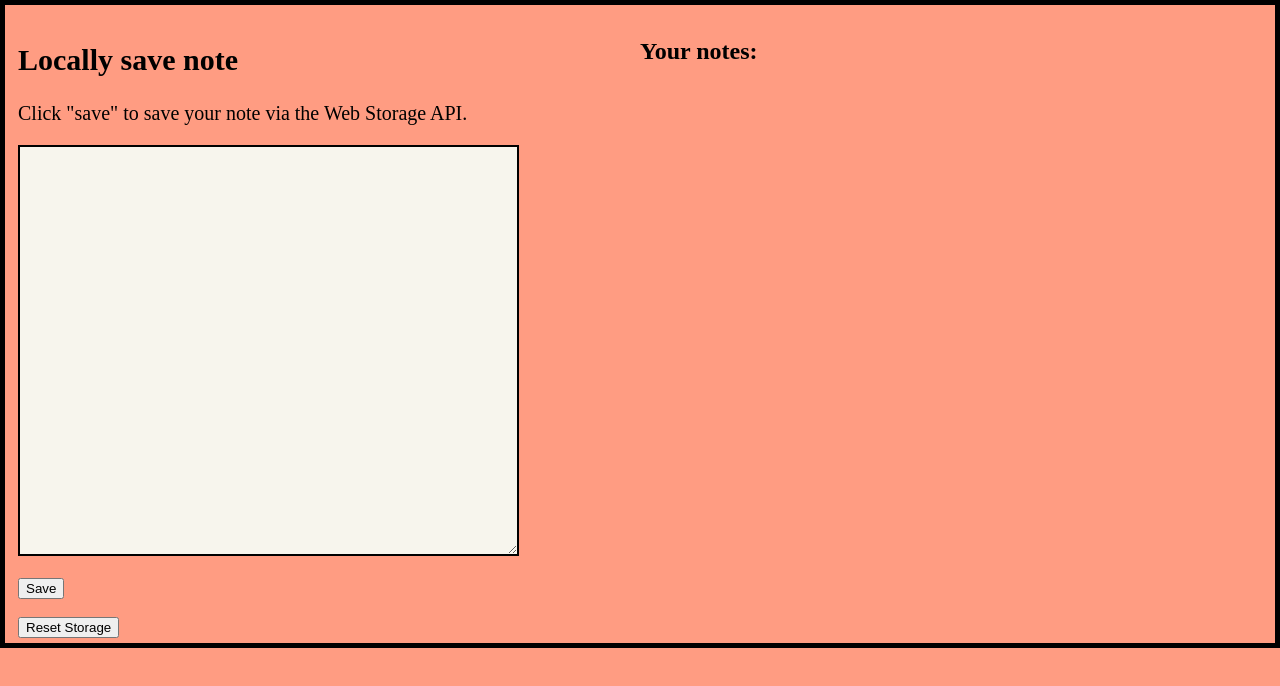
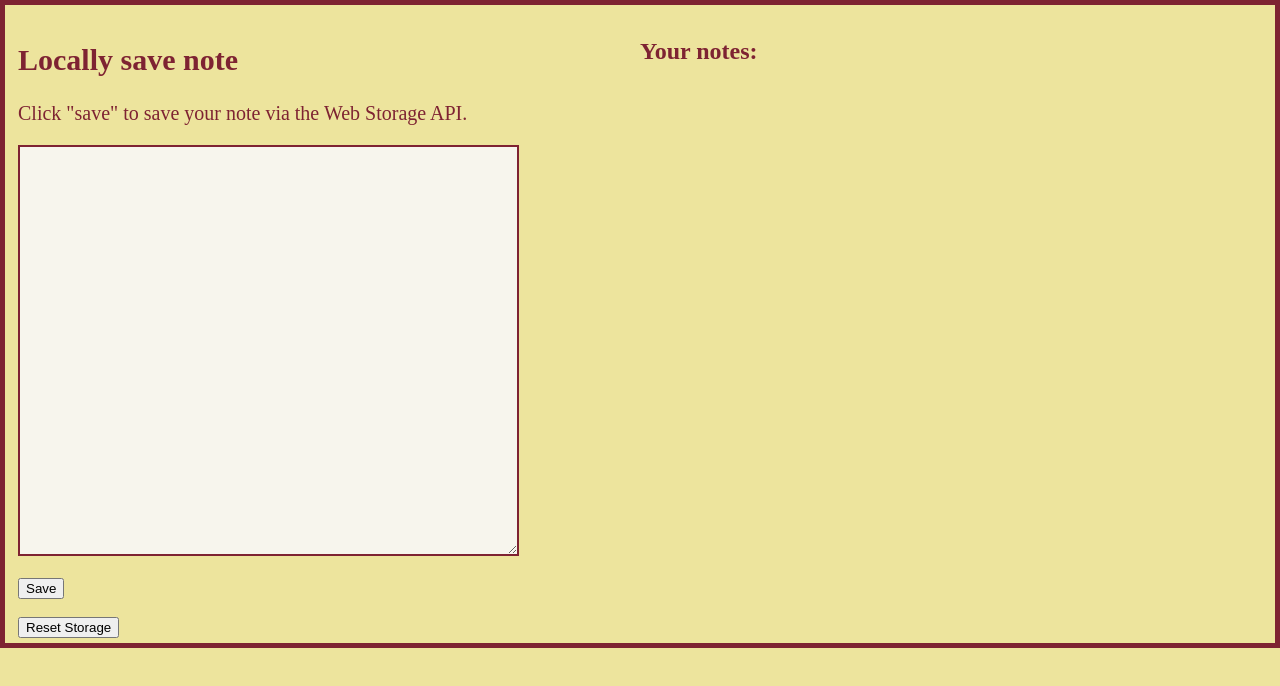
Before and after one commit to Aaron638/coms319-noted, a plain HTML site: page Noted/index.html in a window 1280 px wide. Drawn offline with Linux system fonts and the light colour scheme.

Commit message:
Changed colors some

```diff
--- a/Noted/index.html
+++ b/Noted/index.html
@@ -10,11 +10,11 @@
 
 	<style>
 		body {
-			background-color:#ff9c82;
+			background-color:#ede49d;
 		}
 		html {
 			padding: 5px;
-			border: 5.5px solid black;
+			border: 5.5px solid #7E2332;
 		}
 
 		.writeNote {
@@ -26,7 +26,7 @@
 			float: left;
 		}
 		textarea#note{
-		border: 2px solid black;
+		border: 2px solid #7E2332;
 		padding: 1px;
 		background-color: #f7f5ed;
 		}
@@ -44,8 +44,8 @@
 <body onload="init_storage(); refreshNotes()">
 	<div class="writeNote">
 		<h1 id="errorMsg"></h1>
-		<h2 style="font-size:30px;">Locally save note</h2>
-		<p id="p">Click "save" to save your note via the Web Storage API.</p>
+		<h2 style="font-size:30px; color:#7E2332;">Locally save note</h2>
+		<p id="p" style="color:#7E2332;">Click "save" to save your note via the Web Storage API.</p>
 		<form id="newNote">
 			<textarea name="note" id="note" rows="27" cols="60"></textarea>
 			<br><br>
@@ -59,7 +59,7 @@
 	</div>
 
 	<div class="mergeNote">
-		<h2>Your notes:</h2>
+		<h2 style="color:#7E2332;">Your notes:</h2>
 		<ul id="noteList"></ul>
 	</div>
 
```
